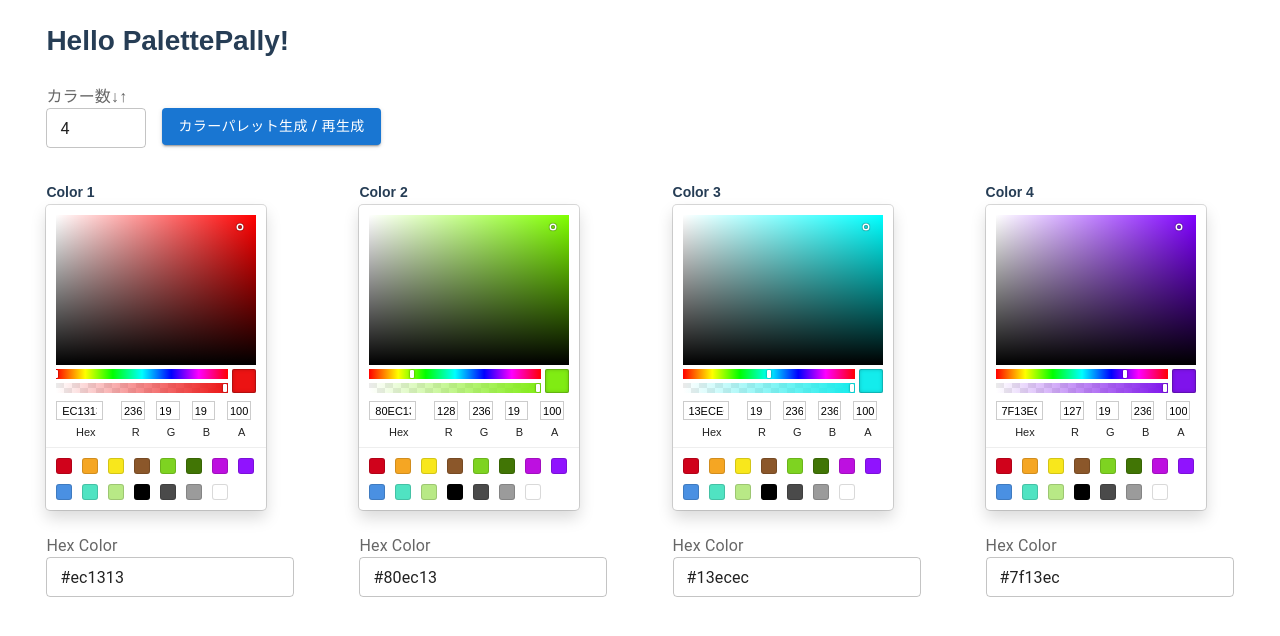
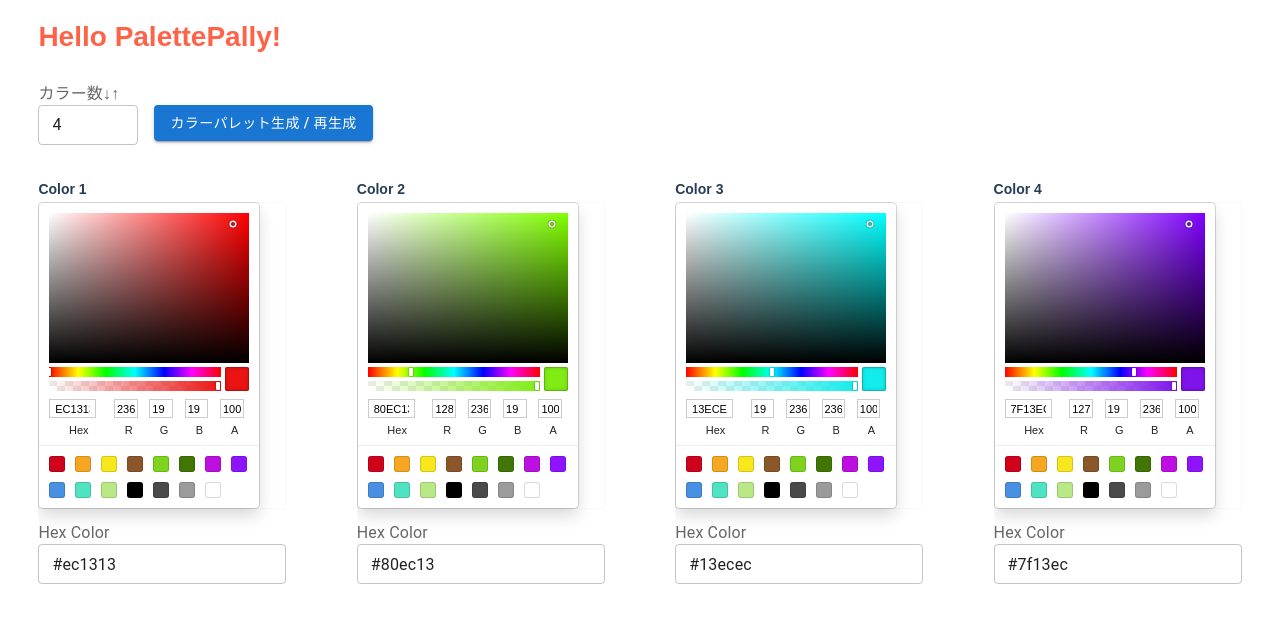
Before and after one commit to BoxPistols/ColorPicker-PalettePally, a React (Create React App) app: page / in a window 1280 px wide. Shown: the top 636 px of the page. Built offline with nearby package versions, Linux system fonts and the light colour scheme.

Commit message:
2 files modified

```diff
--- a/src/ColorPicker.tsx
+++ b/src/ColorPicker.tsx
@@ -33,8 +33,22 @@ const StyledInputLabel = styled(InputLabel)`
 function ColorInputField({ color, onChange }) {
   return (
     <>
-      <Box>
-        <FlexBox sx={{ mb: 3, gap: 1 }}>
+      <Box
+        sx={{
+          display: 'block',
+          maxWidth: '90vw',
+          overflow: 'hidden',
+          overflowX: 'scroll',
+          pb: 2,
+        }}
+      >
+        <FlexBox
+          sx={{
+            mb: 1.5,
+            gap: 1,
+            border: '1px solid #f9f9fc',
+          }}
+        >
           <SketchPicker
             color={color}
             onChange={(updatedColor: { hex: any }) =>
@@ -52,7 +66,8 @@ function ColorInputField({ color, onChange }) {
             onChange(e.target.value)
           }
           size="small"
-        />{' '}
+          sx={{ pl: 0 }}
+        />
       </Box>
     </>
   );
--- a/src/style.css
+++ b/src/style.css
@@ -1,8 +1,25 @@
+@import url('https://cdnjs.cloudflare.com/ajax/libs/normalize/8.0.1/normalize.min.css');
+
+html {
+  display: flex;
+  flex-direction: column;
+  min-height: 100%;
+  width: 100%;
+  -moz-osx-font-smoothing: grayscale;
+  -webkit-font-smoothing: antialiased;
+}
+
 body {
-  padding: 1vh 3vw;
+  padding: 0.5vh 3vw;
   box-sizing: border-box;
   font-family: Futura, sans-serif;
   color: rgb(38, 61, 85);
   font-size: 14px;
   line-height: 1.8;
 }
+
+h1 {
+  line-height: 1.2;
+  margin: 1rem 0 1em;
+  color: tomato;
+}
```
